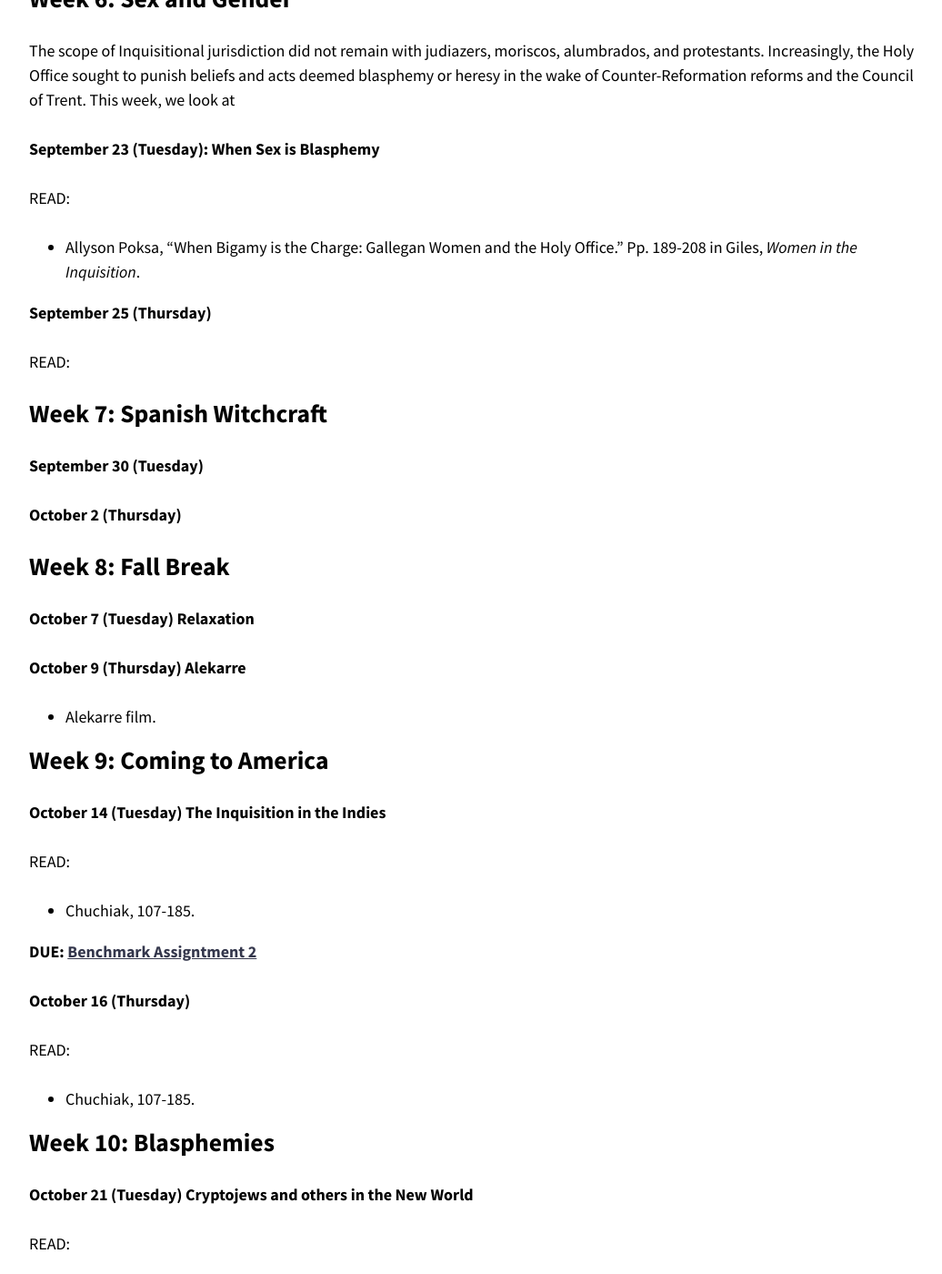
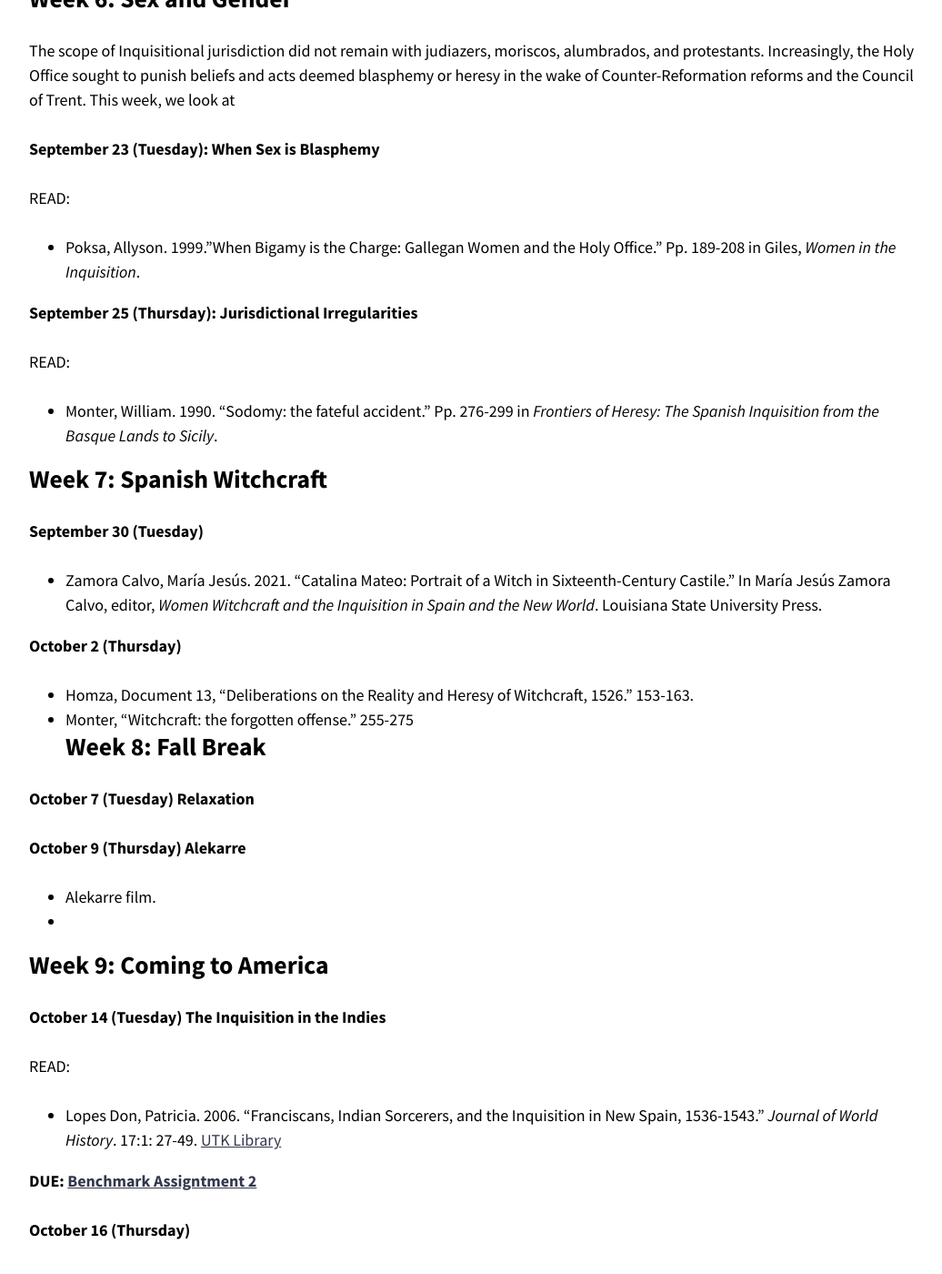
Before and after one commit to chadblack/Inquisition2025, a Jekyll site: the page built from calendar.md, in a window 1280 px wide and 1400 px high, scrolled down 4076 px. Shown: the whole window at 91% size, without its empty margins (114-1150 px from the left). Built offline with Jekyll 4.4.1, drawn with Linux system fonts in a browser that asks for light colours; nearby versions of some CDN libraries; some of the changed text lies outside the part shown.

```diff
--- a/calendar.md
+++ b/calendar.md
@@ -18,7 +18,7 @@ Welcome to the Inquisition. We begin this week thinking about history first, and
 READ:
 * Please take the time to completely read this website and all of its pages.
 
-August 21 (Thursday) The Urgency of History and the Status of the Past
+**August 21 (Thursday) The Urgency of History and the Status of the Past**
 
 What is the status of the past for the present? We're going to start the semester with this philosophical question, first by doing Hegel a bit dirty and reducing him to his late, ill-conceived Philosophy of History. And secondly with the provocations of Walter Benjamin, a German Jewish thinker who wrote his "On the Concept of History" while attempting to escape Nazis.
 
@@ -35,13 +35,13 @@ This may help with Hegel:
 
 READ:
 
-* Nirenberg, David. 2003. "Enmity and Assimilation: Jews, Christians, and Converts in Medieval Spain." *Common Knowledge* 9.1: 137-155.
+* Nirenberg, David. 2003. "Enmity and Assimilation: Jews, Christians, and Converts in Medieval Spain." *Common Knowledge* 9.1: 137-155. [UTK Library](https://utk.primo.exlibrisgroup.com/permalink/01UTN_KNOXVILLE/9go8o8/cdi_proquest_miscellaneous_60453586)
 
 **August 28 (Thursday) Whither Convivencia**
 
 READ:
 
-* Soifer, Maya. "Beyond *convivencia*: critical reflections on the historiography of interfaith relations in Christian Spain." *Journal of Medieval Iberian Studies*. 1.1: 19-35.
+* Soifer, Maya. "Beyond *convivencia*: critical reflections on the historiography of interfaith relations in Christian Spain." *Journal of Medieval Iberian Studies*. 1.1: 19-35. [UTK Library](https://utk.primo.exlibrisgroup.com/permalink/01UTN_KNOXVILLE/9go8o8/cdi_crossref_citationtrail_10_1080_17546550802700335)
 
 ## Week 3: Procedure
 
@@ -108,23 +108,26 @@ The scope of Inquisitional jurisdiction did not remain with judiazers, moriscos,
 
 READ:
 
-* Allyson Poksa, "When Bigamy is the Charge: Gallegan Women and the Holy Office." Pp. 189-208 in Giles, *Women in the Inquisition*.
+* Poksa, Allyson. 1999."When Bigamy is the Charge: Gallegan Women and the Holy Office." Pp. 189-208 in Giles, *Women in the Inquisition*.
 
 
-**September 25 (Thursday)**
+**September 25 (Thursday): Jurisdictional Irregularities**
 
 READ:
 
-
+* Monter, William. 1990. "Sodomy: the fateful accident." Pp. 276-299 in *Frontiers of Heresy: The Spanish Inquisition from the Basque Lands to Sicily*.
 
 
 ## Week 7: Spanish Witchcraft
 
 **September 30 (Tuesday)**
 
+* Zamora Calvo, María Jesús. 2021. "Catalina Mateo: Portrait of a Witch in Sixteenth-Century Castile." In María Jesús Zamora Calvo, editor, *Women Witchcraft and the Inquisition in Spain and the New World*. Louisiana State University Press.
+
 **October 2 (Thursday)**
 
-
+* Homza, Document 13, "Deliberations on the Reality and Heresy of Witchcraft, 1526." 153-163.
+* Monter, "Witchcraft: the forgotten offense." 255-275
 ## Week 8: Fall Break
 
 **October 7 (Tuesday) Relaxation**
@@ -132,6 +135,7 @@ READ:
 **October 9 (Thursday) Alekarre**
 
 * Alekarre film.
+*
 
 ## Week 9: Coming to America
 
@@ -139,7 +143,7 @@ READ:
 
 READ:
 
-* Chuchiak, 107-185.
+* Lopes Don, Patricia. 2006. "Franciscans, Indian Sorcerers, and the Inquisition in New Spain, 1536-1543." *Journal of World History*. 17:1: 27-49. [UTK Library](https://utk.primo.exlibrisgroup.com/permalink/01UTN_KNOXVILLE/9go8o8/cdi_proquest_miscellaneous_36466328)
 
 **DUE: [Benchmark Assigntment 2](http://chadblack.net/Inquisition2025/Assignment2/)**
 
@@ -147,7 +151,7 @@ READ:
 
 READ:
 
-* Chuchiak, 107-185.
+ * Chuchiak, "Edicts of Faith of the Inquisition in New Spain," "Inquisition Prisons and Life in the Cells", "Administration of Torture in Inquisition Trials" Pp 107-149.
 
 
 ## Week 10: Blasphemies
@@ -156,7 +160,7 @@ READ:
 
 READ:
 
-* Miriam Bodian, *Dying in the Law of Moses*, Chapter 5.
+* *Dying in the Law of Moses*, "A Converso Surgeon in the Viceroyalty of Peru."
 * Kathryn Joy McKnight, "Blasphemy as Resistance: An African Slave Woman before
   the Mexican Inquisition," pp. 229-254 in Giles (1999).
 
@@ -164,7 +168,7 @@ READ:
 
 READ:
 
-* Chuchiak, pp. 205-217, 235-291.
+* Chuchiak, Blasphemies and Cryptojews
 
 
 ## Week 11: Sorceries
@@ -214,11 +218,11 @@ READ:
 
 **DUE: [Benchmark Assignment 3](http://chadblack.net/Inquisition2025/Assignment3/)**
 
-**November 13 (Thursday): Together**
+**November 13 (Thursday): On Race**
 
 READ:
 
-* Chuchiak, Pp. 218-234.
+* Maria Elena Martinez, "The *Probanza de Limpieza de Sangre* in Colonial and Transatlantic Space", Pp. 173-199 in *Genealogical fictions*.
 
 
 ## Week 14: Impostures
@@ -227,14 +231,13 @@ READ:
 
 READ:
 
-*
+* Jaffray, Nora. 2004. "Orthodoxy and Heterodoxy in the Visions of Ilusos and Alumbrados." Chapter Four in *False Mystics.* University of Nebraska Press.
 
 **November 20 (Thursday): Lying Priests**
 
 READ:
 
-
-*
+* Villa-Flores. 2008. "Wandering Swindlers: Imposture, Style, and the Inquisition's Pedagogy of Fear in Colonial Mexico." *Colonial Latin American Review*. 15:2, 251-272. [UTK Library](https://utk.primo.exlibrisgroup.com/permalink/01UTN_KNOXVILLE/9go8o8/cdi_crossref_citationtrail_10_1080_10609160802393815)
 
 ## Week 15: Thanksgiving
 
```
Also changed, not shown: other parts of calendar.md (+3 -3 lines), Assignment1.md (+2 -2 lines).
